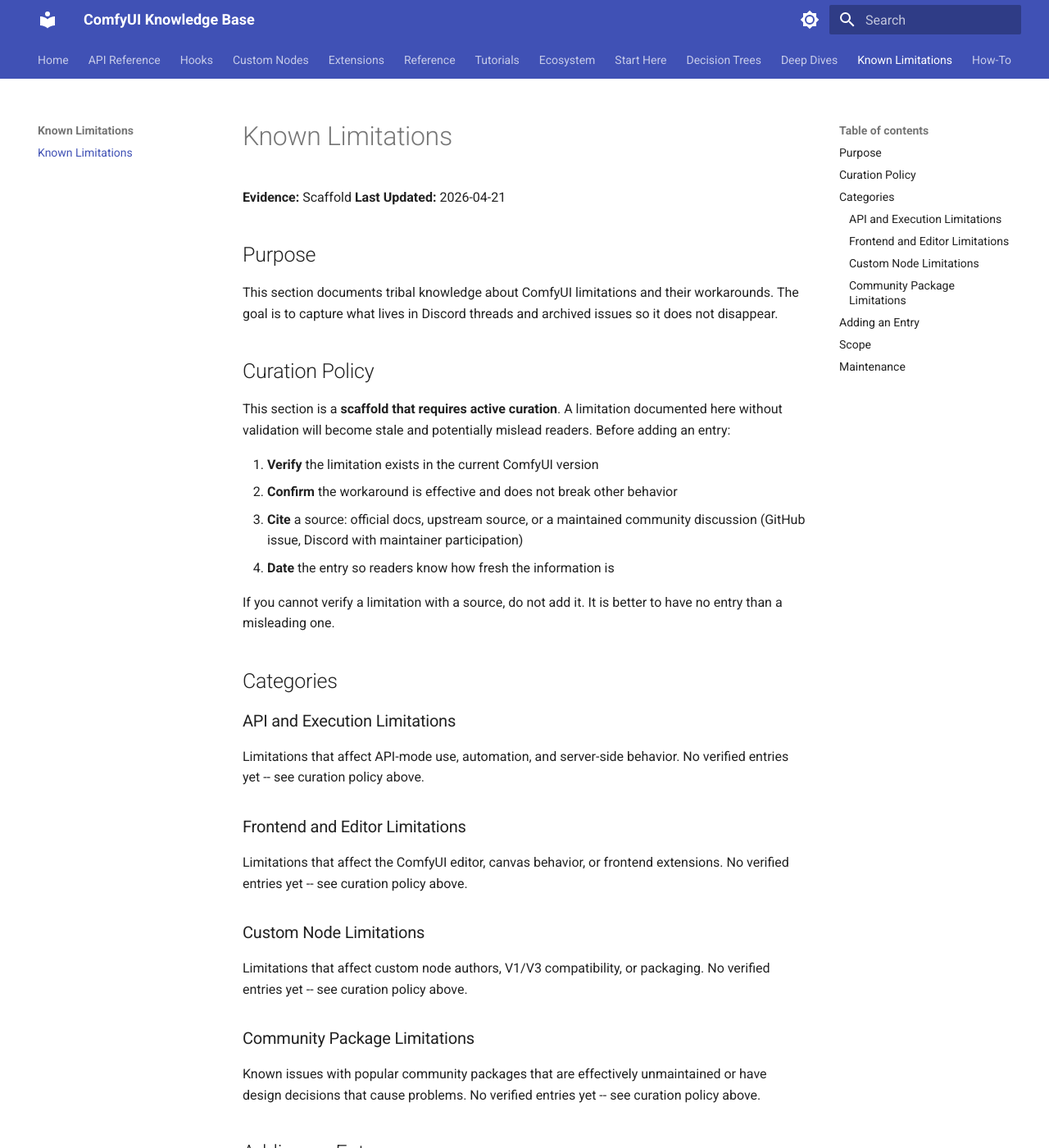
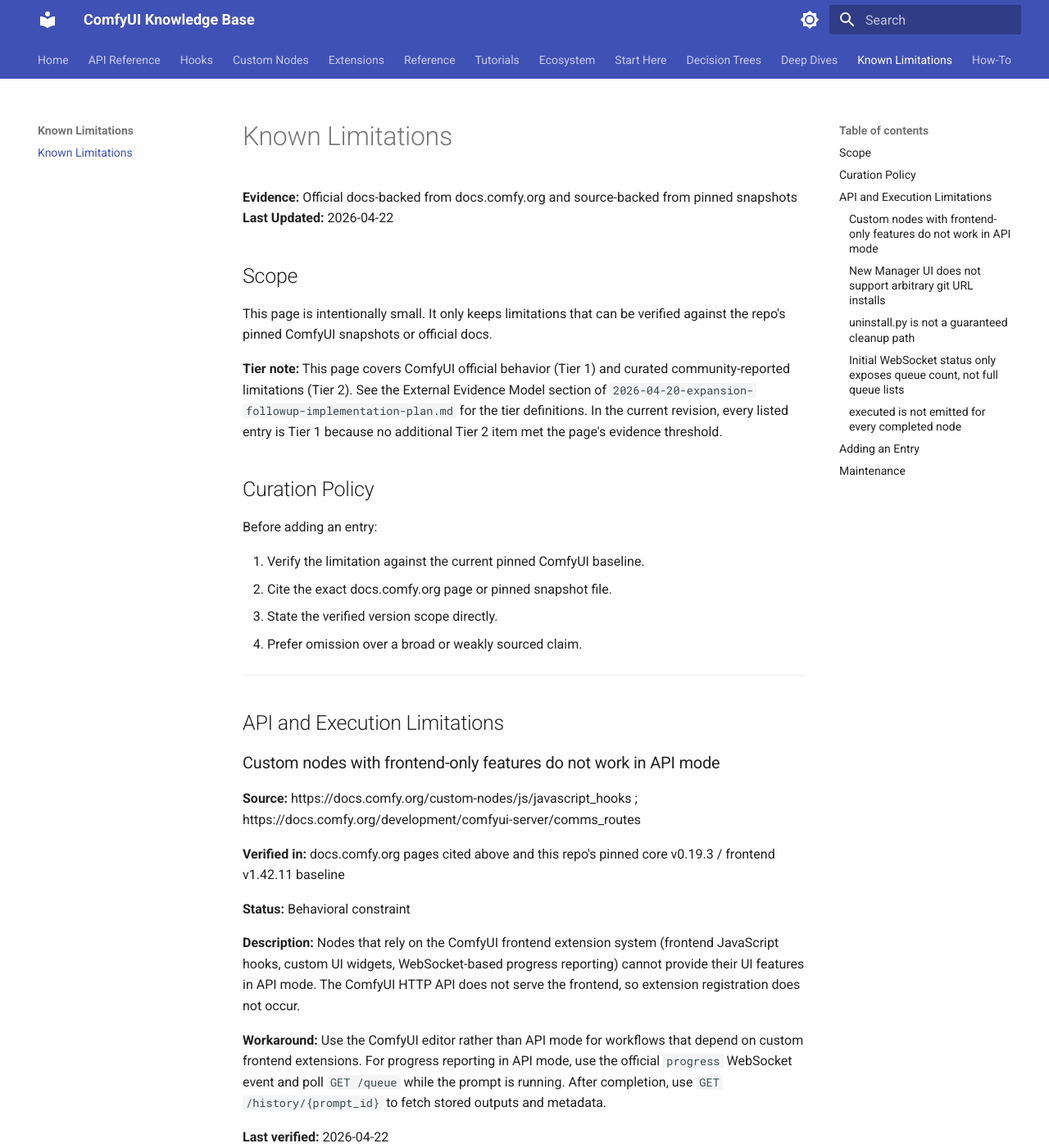
Before and after one commit to FrostySDXL/comfyui-starchart, an MkDocs documentation site: the page built from docs/known-limitations/index.md, in a window 1280 px wide and 1400 px high. Shown: the whole window at 82% size. Built offline with MkDocs 1.6.1 and Material for MkDocs 9.7.7, drawn with Linux system fonts in a browser that asks for light colours; some of the changed text lies outside the part shown.

Commit message:
docs(limitations): curate source-backed limitations page
Replaces the scaffold limitations page with a restrained set of high-confidence entries, explicit status metadata, and clearer workarounds so the page is useful without drifting into weakly sourced community lore.

Also aligns limitation guidance with current queue/history behavior and Manager lifecycle constraints.

````diff
--- a/docs/known-limitations/index.md
+++ b/docs/known-limitations/index.md
@@ -1,51 +1,138 @@
 # Known Limitations
 
-**Evidence:** Scaffold
-**Last Updated:** 2026-04-21
+**Evidence:** Official docs-backed from docs.comfy.org and source-backed from pinned snapshots
+**Last Updated:** 2026-04-22
 
-## Purpose
+## Scope
 
-This section documents tribal knowledge about ComfyUI limitations and their
-workarounds. The goal is to capture what lives in Discord threads and archived
-issues so it does not disappear.
+This page is intentionally small. It only keeps limitations that can be
+verified against the repo's pinned ComfyUI snapshots or official docs.
+
+**Tier note:** This page covers ComfyUI official behavior (Tier 1) and curated
+community-reported limitations (Tier 2). See the External Evidence Model
+section of `2026-04-20-expansion-followup-implementation-plan.md` for the tier
+definitions. In the current revision, every listed entry is Tier 1 because no
+additional Tier 2 item met the page's evidence threshold.
 
 ## Curation Policy
 
-This section is a **scaffold that requires active curation**. A limitation
-documented here without validation will become stale and potentially mislead
-readers. Before adding an entry:
+Before adding an entry:
 
-1. **Verify** the limitation exists in the current ComfyUI version
-2. **Confirm** the workaround is effective and does not break other behavior
-3. **Cite** a source: official docs, upstream source, or a maintained community
-   discussion (GitHub issue, Discord with maintainer participation)
-4. **Date** the entry so readers know how fresh the information is
+1. Verify the limitation against the current pinned ComfyUI baseline.
+2. Cite the exact docs.comfy.org page or pinned snapshot file.
+3. State the verified version scope directly.
+4. Prefer omission over a broad or weakly sourced claim.
 
-If you cannot verify a limitation with a source, do not add it. It is better
-to have no entry than a misleading one.
+---
 
-## Categories
+## API and Execution Limitations
 
-### API and Execution Limitations
+### Custom nodes with frontend-only features do not work in API mode
 
-Limitations that affect API-mode use, automation, and server-side behavior.
-No verified entries yet -- see curation policy above.
+**Source:** https://docs.comfy.org/custom-nodes/js/javascript_hooks ; https://docs.comfy.org/development/comfyui-server/comms_routes
 
-### Frontend and Editor Limitations
+**Verified in:** docs.comfy.org pages cited above and this repo's pinned core v0.19.3 / frontend v1.42.11 baseline
 
-Limitations that affect the ComfyUI editor, canvas behavior, or frontend
-extensions. No verified entries yet -- see curation policy above.
+**Status:** Behavioral constraint
 
-### Custom Node Limitations
+**Description:** Nodes that rely on the ComfyUI frontend extension system
+(frontend JavaScript hooks, custom UI widgets, WebSocket-based progress
+reporting) cannot provide their UI features in API mode. The ComfyUI
+HTTP API does not serve the frontend, so extension registration does not
+occur.
 
-Limitations that affect custom node authors, V1/V3 compatibility, or
-packaging. No verified entries yet -- see curation policy above.
+**Workaround:** Use the ComfyUI editor rather than API mode for workflows
+that depend on custom frontend extensions. For progress reporting in API
+mode, use the official `progress` WebSocket event and poll `GET /queue` while
+the prompt is running. After completion, use `GET /history/{prompt_id}` to
+fetch stored outputs and metadata.
 
-### Community Package Limitations
+**Last verified:** 2026-04-22
 
-Known issues with popular community packages that are effectively
-unmaintained or have design decisions that cause problems. No verified
-entries yet -- see curation policy above.
+---
+
+### New Manager UI does not support arbitrary git URL installs
+
+**Source:** https://docs.comfy.org/manager/pack-management
+
+**Verified in:** docs.comfy.org Manager new UI documentation
+
+**Status:** Behavioral constraint
+
+**Description:** The official Manager new UI only supports installing node
+packs that are available through the registry-backed flow. The same docs state
+that the new UI does not offer git-based installation.
+
+**Workaround:** Register the package through the supported Manager and registry
+flow if you want it to appear in the new UI. Otherwise document manual install
+steps separately instead of implying users can paste an arbitrary git URL into
+the new Manager interface.
+
+**Last verified:** 2026-04-22
+
+---
+
+### `uninstall.py` is not a guaranteed cleanup path
+
+**Source:** https://docs.comfy.org/custom-nodes/backend/manager
+
+**Verified in:** docs.comfy.org Manager publication documentation
+
+**Status:** Behavioral constraint
+
+**Description:** The official Manager publication docs list `uninstall.py` as
+an optional lifecycle script and explicitly warn that users can delete the
+directory directly. That means authors cannot rely on `uninstall.py` as the
+only cleanup path for critical state.
+
+**Workaround:** Treat `uninstall.py` as best-effort cleanup only. Keep critical
+state inside the package directory when possible, or make cleanup idempotent
+and recoverable if the directory is removed without running the script.
+
+**Last verified:** 2026-04-22
+
+---
+
+### Initial WebSocket `status` only exposes queue count, not full queue lists
+
+**Source:** `references/snapshots/2026-04-19/comfyui-core-v0.19.3/server.py`
+
+**Verified in:** ComfyUI core v0.19.3 pinned snapshot
+
+**Status:** Behavioral constraint
+
+**Description:** The initial `status` payload sent on `GET /ws` comes from
+`get_queue_info()`. In the pinned server snapshot that structure only carries
+`status.exec_info.queue_remaining` plus the resolved `sid`. It does not include
+the full `queue_running` and `queue_pending` lists.
+
+**Workaround:** Use `GET /queue` when you need the running or pending queue
+entries themselves. Treat the WebSocket `status` snapshot as a lightweight
+queue-count signal.
+
+**Last verified:** 2026-04-22
+
+---
+
+### `executed` is not emitted for every completed node
+
+**Source:** `references/snapshots/2026-04-19/comfyui-core-v0.19.3/execution.py`
+
+**Verified in:** ComfyUI core v0.19.3 pinned snapshot
+
+**Status:** Behavioral constraint
+
+**Description:** In the pinned execution path, ComfyUI only sends an
+`executed` event when a node produced UI output. Nodes that run successfully
+without UI output still execute, but they do not emit this message.
+
+**Workaround:** Use `executing`, `execution_cached`, `execution_success`, and
+history lookup together when you need complete execution tracking. Do not use
+`executed` as a proxy for "every node finished."
+
+**Last verified:** 2026-04-22
+
+---
 
 ## Adding an Entry
 
@@ -54,29 +141,22 @@
 ```markdown
 ### Limitation Title
 
-**Source:** [citation or "unverified -- community report"]
+**Source:** [exact docs.comfy.org page or pinned snapshot path]
 
-**Affected versions:** [version range or "current"]
+**Verified in:** [pinned version or exact doc scope]
+
+**Status:** [open, fixed, or behavioral constraint]
 
 **Description:** [clear description of the limitation]
 
 **Workaround:** [if one exists, with caveats]
+
+**Last verified:** [date]
 ```
 
-## Scope
-
-This section does not cover:
-
-- upstream bugs that are actively being fixed (watch the ComfyUI GitHub issues)
-- personal workflow design choices
-- GPU or hardware-specific issues
-- community package features (those belong in the ecosystem map)
+---
 
 ## Maintenance
 
-This section needs a designated curator who:
-
-- verifies entries periodically against newer ComfyUI versions
-- removes entries when limitations are fixed
-- updates workarounds when they break in newer versions
-- validates new entries before they are added
+Review this page when the repo's ComfyUI version pin changes. Remove entries
+that no longer reproduce or that depend on community-only evidence.
````
